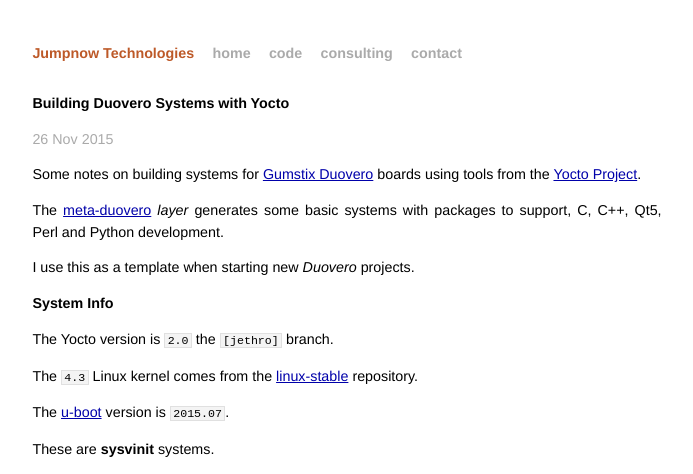
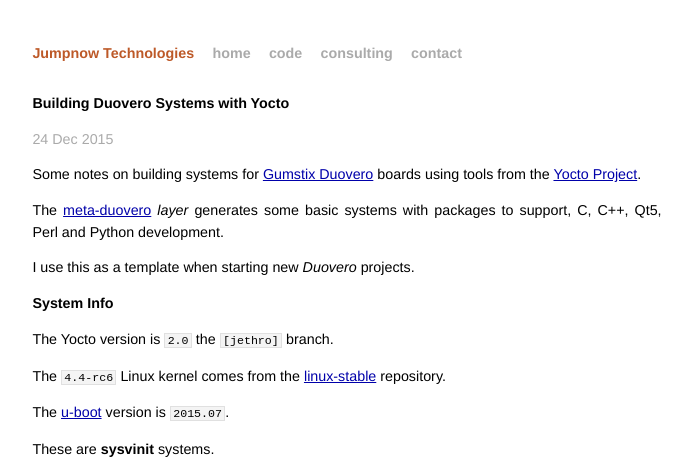
Before and after one commit to jumpnow/jumpnowtek-site, a Jekyll site: the page built from _posts/2014-02-21-Duovero-Systems-with-Yocto.md, in a window 1280 px wide and 900 px high. Shown: the top 474 px of the window, without its empty margins (293-986 px from the left). Built offline with Jekyll 4.4.1, drawn with Linux system fonts in a browser that asks for light colours.

Commit message:
Update duovero kernel to 4.4

```diff
--- a/_posts/2014-02-21-Duovero-Systems-with-Yocto.md
+++ b/_posts/2014-02-21-Duovero-Systems-with-Yocto.md
@@ -2,7 +2,7 @@
 layout: post
 title: Building Duovero Systems with Yocto
 description: "Building customized systems for Gumstix Duovero using tools from the Yocto Project"
-date: 2015-11-26 06:30:00
+date: 2015-12-24 11:30:00
 categories: gumstix-linux
 tags: [linux, gumstix, duovero, yocto]
 ---
@@ -17,7 +17,7 @@
 
 The Yocto version is `2.0` the `[jethro]` branch.
 
-The `4.3` Linux kernel comes from the [linux-stable][linux-stable] repository.
+The `4.4-rc6` Linux kernel comes from the [linux-stable][linux-stable] repository.
 
 The [u-boot][uboot] version is `2015.07`.
 
```
